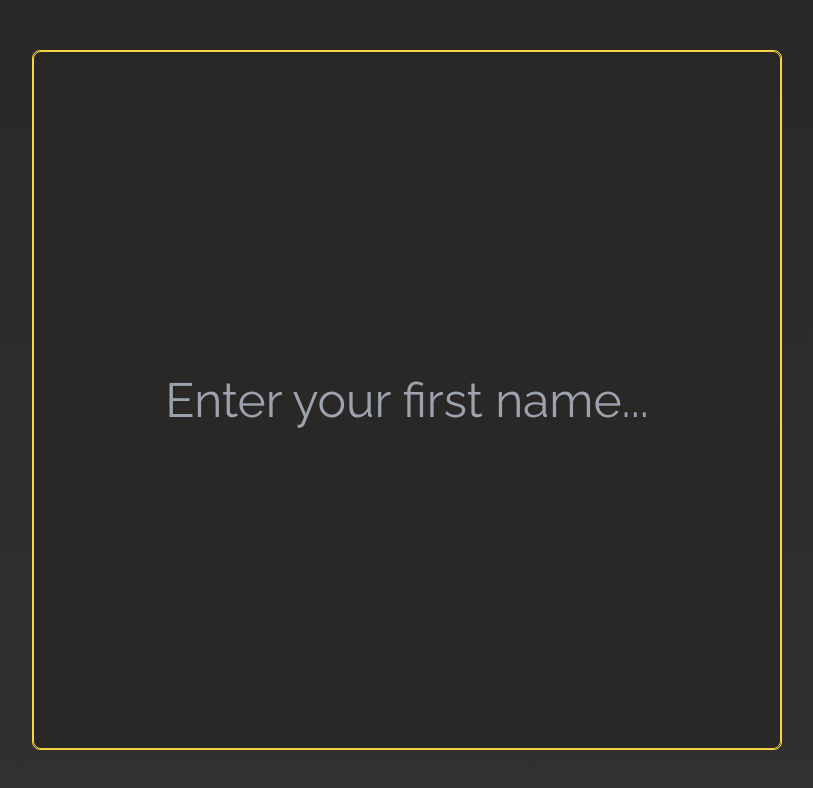
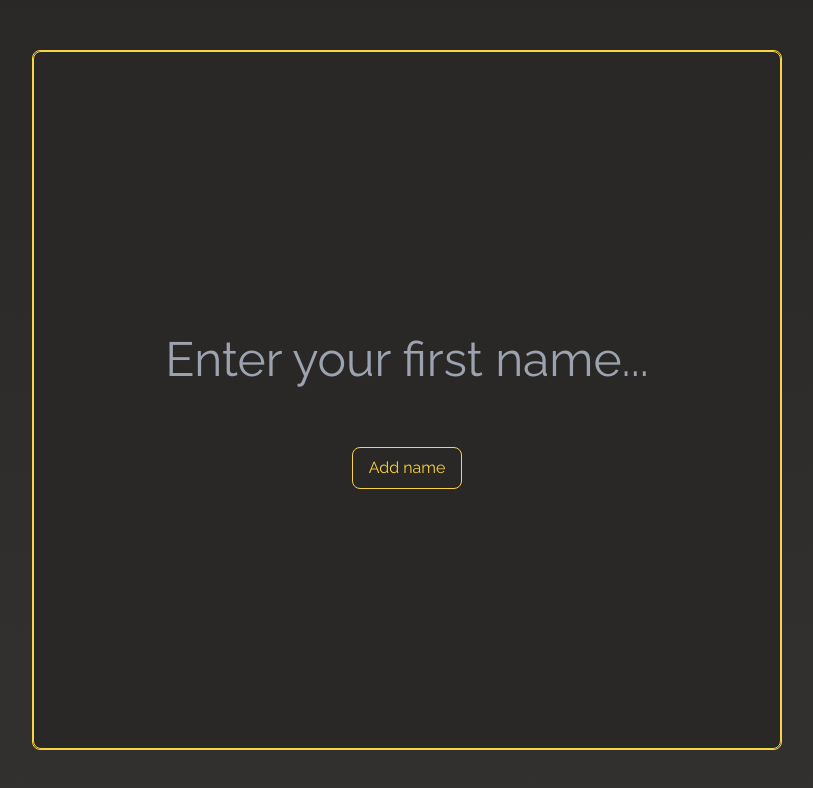
Before and after one commit to Stewie154/Redux-To-Do-List, a React (Create React App) app: page / in a window 1280 px wide. Shown: the top 788 px of the page, without its empty margins (233-1046 px from the left). Built offline with nearby package versions, Linux system fonts and the light colour scheme.

Commit message:
added submit button for name modal

```diff
--- a/src/components/enter-name-modal/EnterNameModal.js
+++ b/src/components/enter-name-modal/EnterNameModal.js
@@ -26,14 +26,17 @@ const EnterNameModal = () => {
 	}, [])
 
 	return (
-	<form className="absolute top-0 left-0 flex justify-center items-center rounded-lg border border-color-secondary h-full w-full" onSubmit={(e) => handleSubmit(e, nameDisplay)}>
+	<form className="absolute top-0 left-0 flex flex-col justify-center items-center rounded-lg border border-color-secondary h-full w-full" onSubmit={(e) => handleSubmit(e, nameDisplay)}>
 		<input
-			className="max-w-full px-3 md:px-0 container-background-color text-center text-3xl md:text-5xl py-5 focus:outline-0"
+			className="max-w-full px-3 md:px-0 mb-10 container-background-color text-center text-3xl md:text-5xl py-5 focus:outline-0"
 			type="text"
 			onChange={(event) => handleChange(event)}
 			placeholder="Enter your first name..."
 			ref={textInput}
 		/>
+        <button type="submit" className="self-center border border-color-secondary py-2 px-4 rounded-lg transition-all duration-75 ease-out hover:ease-in hover:opacity-70">
+			Add name
+        </button>
 	</form>
 	)
 }
```
